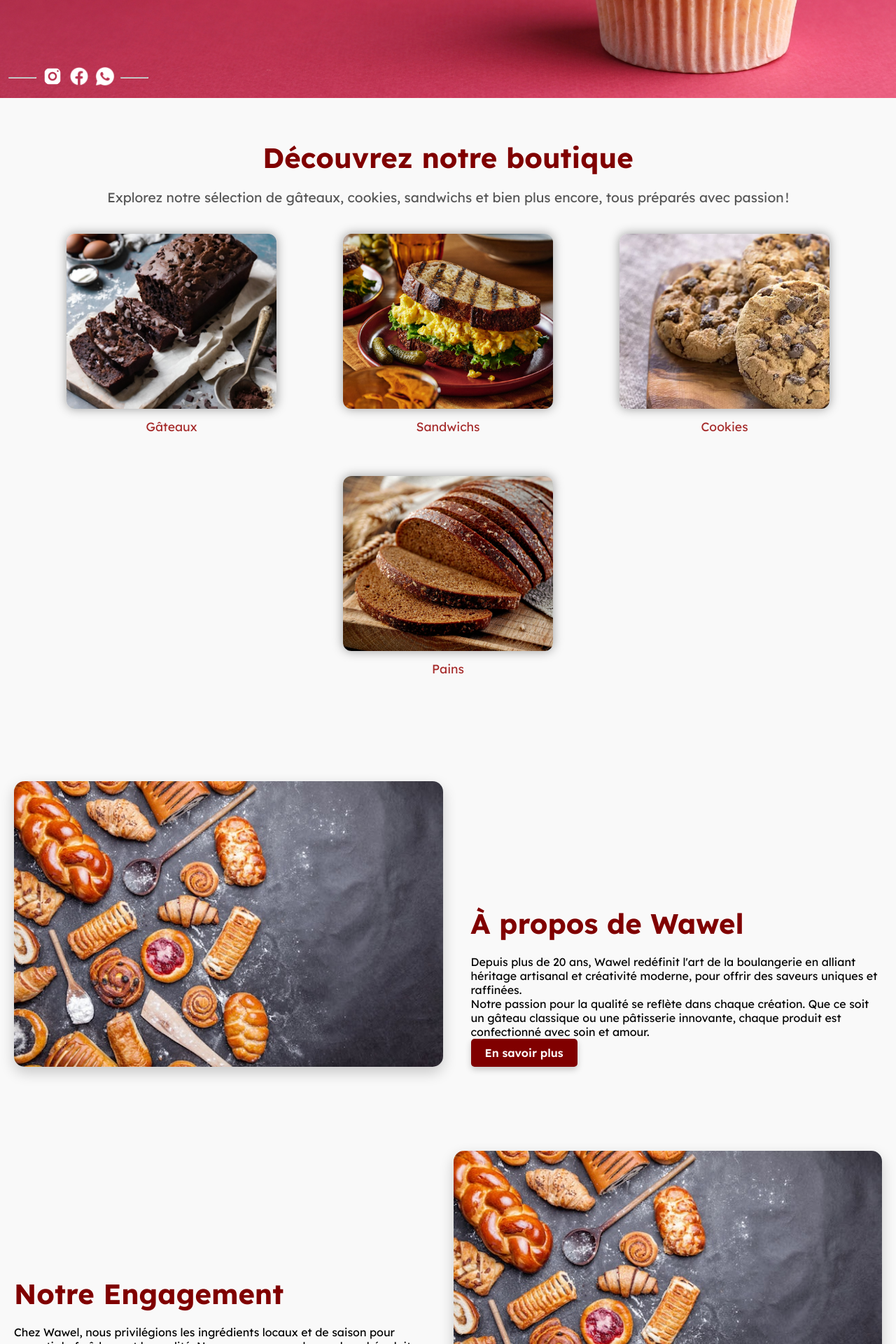
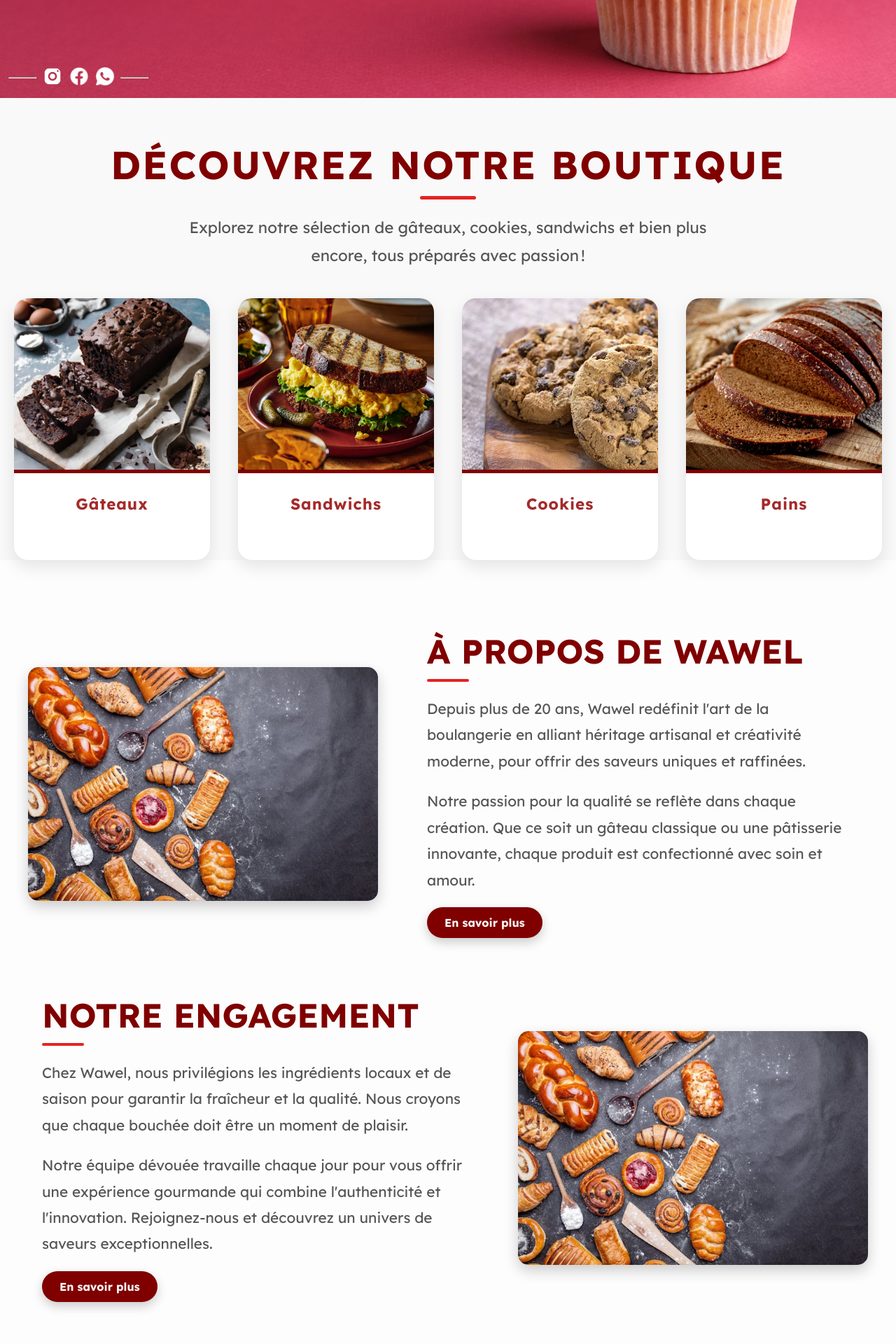
Before and after one commit to Ines-Oubabas/Wawel, a Django app: page / in a window 1280 px wide. Shown: the part 660-2580 px from the top of the page at 70% size. Run offline with Django 5.2, Linux system fonts and the light colour scheme; data that the repository does not hold is empty.

Commit message:
styles des pages

```diff
--- a/magasin/static/css/about.css
+++ b/magasin/static/css/about.css
@@ -195,7 +195,7 @@ header nav ul li a.active {
 
 /* Footer */
 footer {
-    background-color: #333;
+    background-color: #000000;
     color: #fff;
     text-align: center;
     padding: 20px 0;
--- a/magasin/static/css/contact.css
+++ b/magasin/static/css/contact.css
@@ -150,7 +150,7 @@ textarea {
 
 /* Footer */
 footer {
-    background-color: #333;
+    background-color: #000000;
     color: #fff;
     text-align: center;
     padding: 50px 0;
--- a/magasin/static/css/produits.css
+++ b/magasin/static/css/produits.css
@@ -148,7 +148,7 @@ body {
 
 /* Footer */
 footer {
-    background-color: #333;
+    background-color: #000000;
     color: #fff;
     text-align: center;
     padding: 20px 0;
--- a/magasin/static/css/style.css
+++ b/magasin/static/css/style.css
@@ -154,124 +218,213 @@ header .reseaux{
     text-align: center;
     padding: 60px 20px 0;
     background-color: #f9f9f9;
-    margin: 0; /* Suppression des marges */
+    margin: 0;
 }
 
 .store h2 {
-    font-size: 2.5rem;
+    font-size: 3.5rem;
     margin-bottom: 20px;
     color: #800000;
+    text-transform: uppercase;
+    letter-spacing: 2px;
+    font-weight: bold;
+    position: relative;
+    display: inline-block;
+}
+
+.store h2::after {
+    content: "";
+    display: block;
+    width: 80px;
+    height: 5px;
+    background: #e62222;
+    margin: 10px auto 0;
+    border-radius: 3px;
 }
 
 .store p {
-    font-size: 1.2rem;
+    font-size: 1.4rem;
     margin-bottom: 40px;
     color: #555;
+    line-height: 1.8;
+    max-width: 800px;
+    margin: 0 auto 40px auto;
 }
 
 .store .categories {
-    display: flex;
-    justify-content: space-evenly;
-    gap: 20px;
-    flex-wrap: wrap;
-    max-width: 1400px;
+    display: grid;
+    grid-template-columns: repeat(auto-fit, minmax(280px, 1fr));
+    gap: 40px;
+    max-width: 1300px;
     margin: auto;
-    width: 100%;
 }
 
+.store .category {
+    text-decoration: none;
+    color: inherit;
+    text-align: center;
+    background: #ffffff;
+    border-radius: 20px;
+    box-shadow: 0 10px 25px rgba(0, 0, 0, 0.1);
+    overflow: hidden;
+    transition: transform 0.3s ease, box-shadow 0.3s ease;
+    cursor: pointer;
+    position: relative;
+    padding-bottom: 20px;
+}
+
+.store .category:hover {
+    transform: translateY(-15px);
+    box-shadow: 0 15px 35px rgba(0, 0, 0, 0.2);
+}
 
 .store .category img {
-    width: 300px;
+    width: 100%;
     height: 250px;
-    margin-bottom: 10px;
     object-fit: cover;
-    box-shadow: 0 0 15px 0 #00000062;
-    border-radius: 12px;
-    outline: 3px solid transparent;
-    outline-offset: 8px;
-    transition: 0.3s;
+    transition: transform 0.3s ease;
+    border-bottom: 5px solid #800000;
 }
-.store .category img:hover{
-    outline: 3px solid red;
+
+.store .category:hover img {
+    transform: scale(1.05);
 }
+
 .store .category p {
-    font-size: 1.1rem;
-    color: #333;
+    font-size: 1.4rem;
+    color: #800000;
+    font-weight: bold;
+    margin-top: 20px;
+    transition: color 0.3s ease, transform 0.3s ease;
+    letter-spacing: 1px;
+}
+
+.store .category:hover p {
+    color: #e62222;
+    transform: scale(1.2);
+}
+
+/* Ajout d'un badge pour un effet dynamique */
+.store .category::before {
+    content: "Découvrez";
+    position: absolute;
+    top: 15px;
+    right: 15px;
+    background: #800000;
+    color: white;
+    font-size: 0.8rem;
+    padding: 5px 10px;
+    border-radius: 50px;
+    opacity: 0;
+    transform: scale(0.5);
+    transition: all 0.3s ease;
+}
+
+.store .category:hover::before {
+    opacity: 1;
+    transform: scale(1);
+}
+
+/* Animation pour les entrées des catégories */
+.store .category {
+    animation: fadeIn 0.5s ease forwards;
+    opacity: 0;
+}
+
+@keyframes fadeIn {
+    from {
+        opacity: 0;
+        transform: translateY(20px);
+    }
+    to {
+        opacity: 1;
+        transform: translateY(0);
+    }
+}
+
+/* Réduction des ombres sur mobile */
+@media (max-width: 768px) {
+    .store .category {
+        box-shadow: 0 4px 10px rgba(0, 0, 0, 0.1);
+    }
+
+    .store .category:hover {
+        transform: none;
+        box-shadow: 0 6px 15px rgba(0, 0, 0, 0.15);
+    }
 }
 
 /* Section À propos */
 .about {
     display: flex;
+    flex-direction: column;
     align-items: center;
-    flex-direction: column;
-    padding: 60px 20px;
-    background-color: #f9f9f9; /* Fond clair */
-    gap: 20px; /* Espacement entre les éléments */
+    padding: 80px 20px;
+    background-color: #fdfdfd;
+    gap: 40px;
 }
 
 .about-content {
     display: flex;
-    align-items: end;
+    align-items: center;
+    gap: 50px;
+    max-width: 1200px;
+    width: 100%;
     flex-wrap: wrap;
-    gap: 40px;
-    max-width: 1300px;
-    width: 100%;
-    margin: 50px 0;
 }
-.about-content .infos{
-    flex-basis: 325px;
-    flex-grow: 1;
+
+.about-content .infos {
+    flex: 1;
+    text-align: left;
+    padding: 20px;
 }
+
 .about-content h2 {
-    font-size: 2.5rem;
+    font-size: 3rem;
     color: #800000;
     margin-bottom: 20px;
+    text-transform: uppercase;
+    position: relative;
 }
 
-.about-text p {
-    font-size: 1.2rem;
-    color: #555;
-    margin-bottom: 30px;
-    line-height: 1.6; /* Lisibilité accrue */
+.about-content h2::after {
+    content: "";
+    display: block;
+    width: 60px;
+    height: 4px;
+    background: #e62222;
+    margin-top: 10px;
+    border-radius: 2px;
 }
 
-.about-text .btn {
-    display: inline-block;
-    padding: 10px 20px;
+.about-content p {
+    font-size: 1.3rem;
+    color: #555;
+    margin-bottom: 20px;
+    line-height: 1.8;
+}
+
+.about-content .btn {
+    padding: 12px 25px;
     background-color: #800000;
     color: white;
     text-decoration: none;
-    border-radius: 5px;
-    transition: background-color 0.3s ease;
+    border-radius: 30px;
+    font-size: 1rem;
+    font-weight: bold;
+    transition: background-color 0.3s, transform 0.3s;
+    box-shadow: 0px 6px 15px rgba(0, 0, 0, 0.2);
+    display: inline-block;
 }
 
-.about-text .btn:hover {
+.about-content .btn:hover {
     background-color: #e62222;
+    transform: scale(1.1);
 }
 
-/* Style des boutons généraux */
-.btn {
-    display: inline-block;
-    padding: 10px 20px;
-    background-color: #800000;
-    color: white;
-    text-decoration: none;
-    border-radius: 5px;
-    font-weight: 600;
-    transition: background-color 0.3s ease, transform 0.2s;
-    text-align: center;
-    box-shadow: 0px 4px 10px rgba(0, 0, 0, 0.2);
-}
-
-.btn:hover {
-    background-color: #e62222;
-    transform: scale(1.05);
-}
-
-/* Image associée */
 .about-image {
-    flex-basis: 350px;
-    flex-grow: 1;
+    flex: 1;
+    max-width: 500px;
     display: flex;
     justify-content: center;
     align-items: center;
```
Also changed, not shown: other parts of magasin/static/css/style.css (+260 -101 lines).
